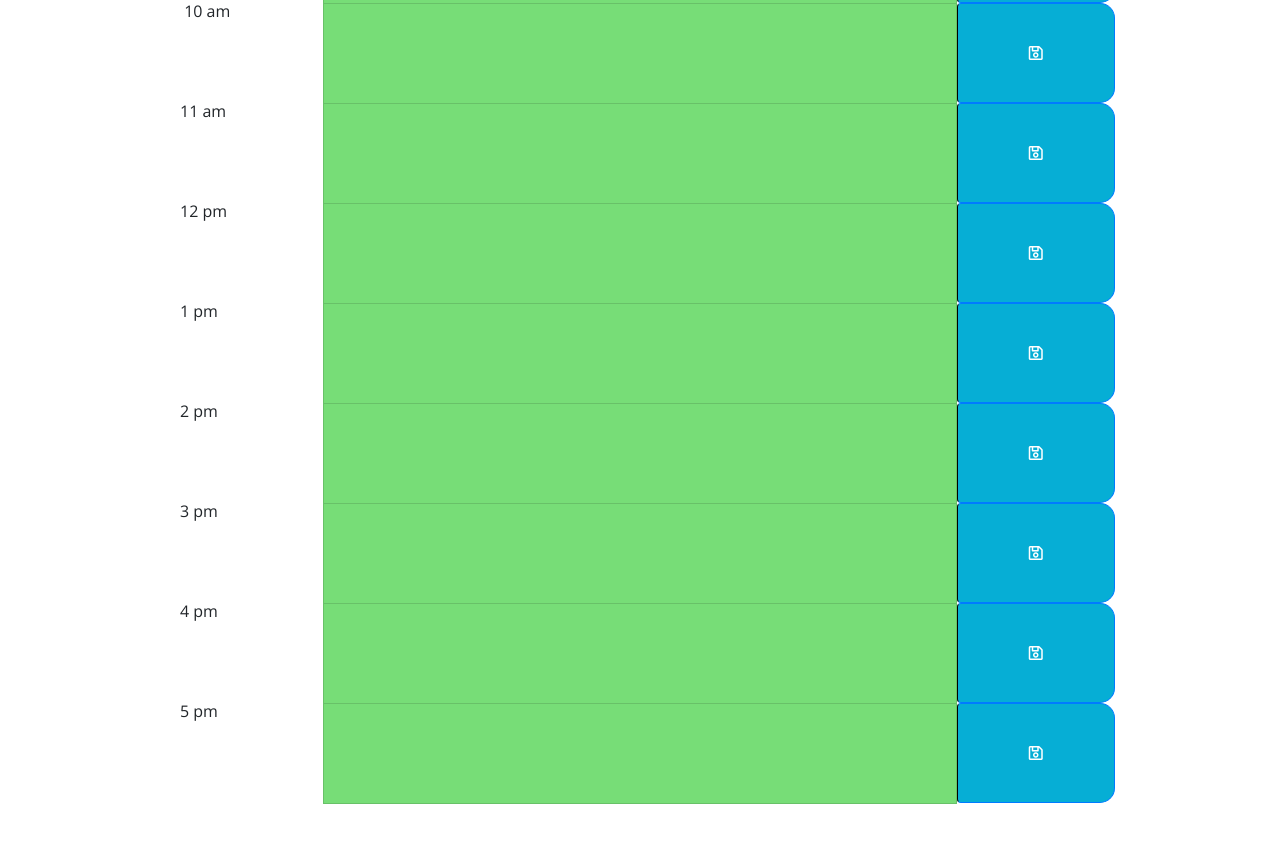
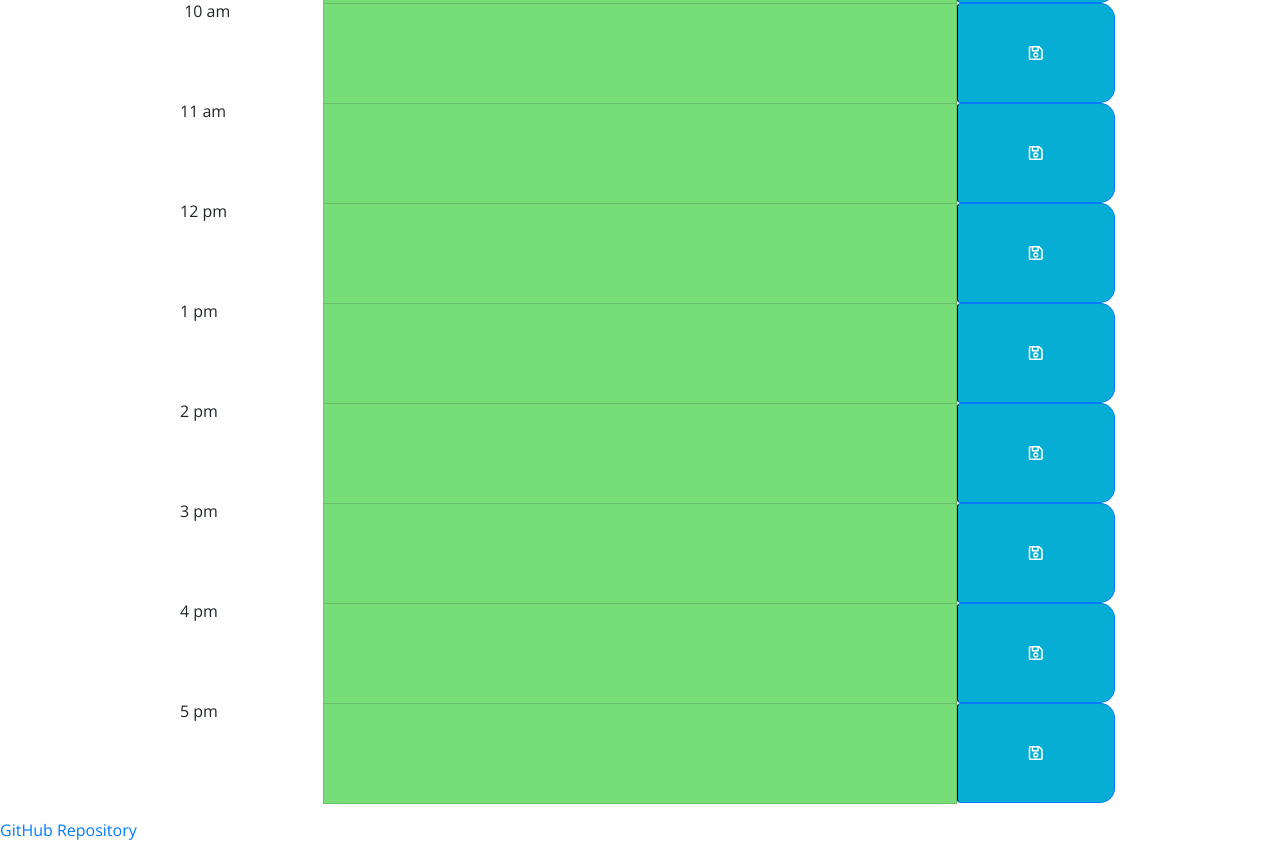
Before and after one commit to scottydphillips/sdp-day-planner, a plain HTML site: page index.html in a window 1280 px wide. Shown: the part 594-1435 px from the top of the page. Drawn offline with nearby package versions, Linux system fonts and the light colour scheme.

Commit message:
Git Hub Repo link added on index

```diff
--- a/index.html
+++ b/index.html
@@ -83,7 +83,9 @@
           </div>
         </div>
     </div>
-
+    <footer>
+      <a class="align-right" href="https://github.com/scottydphillips/sdp-day-planner">GitHub Repository
+    </footer>
     <script src="https://cdnjs.cloudflare.com/ajax/libs/jquery/3.2.1/jquery.min.js"></script>
     <script src="https://cdnjs.cloudflare.com/ajax/libs/moment.js/2.24.0/moment.min.js"></script>
     <script src="script.js"></script>
```
